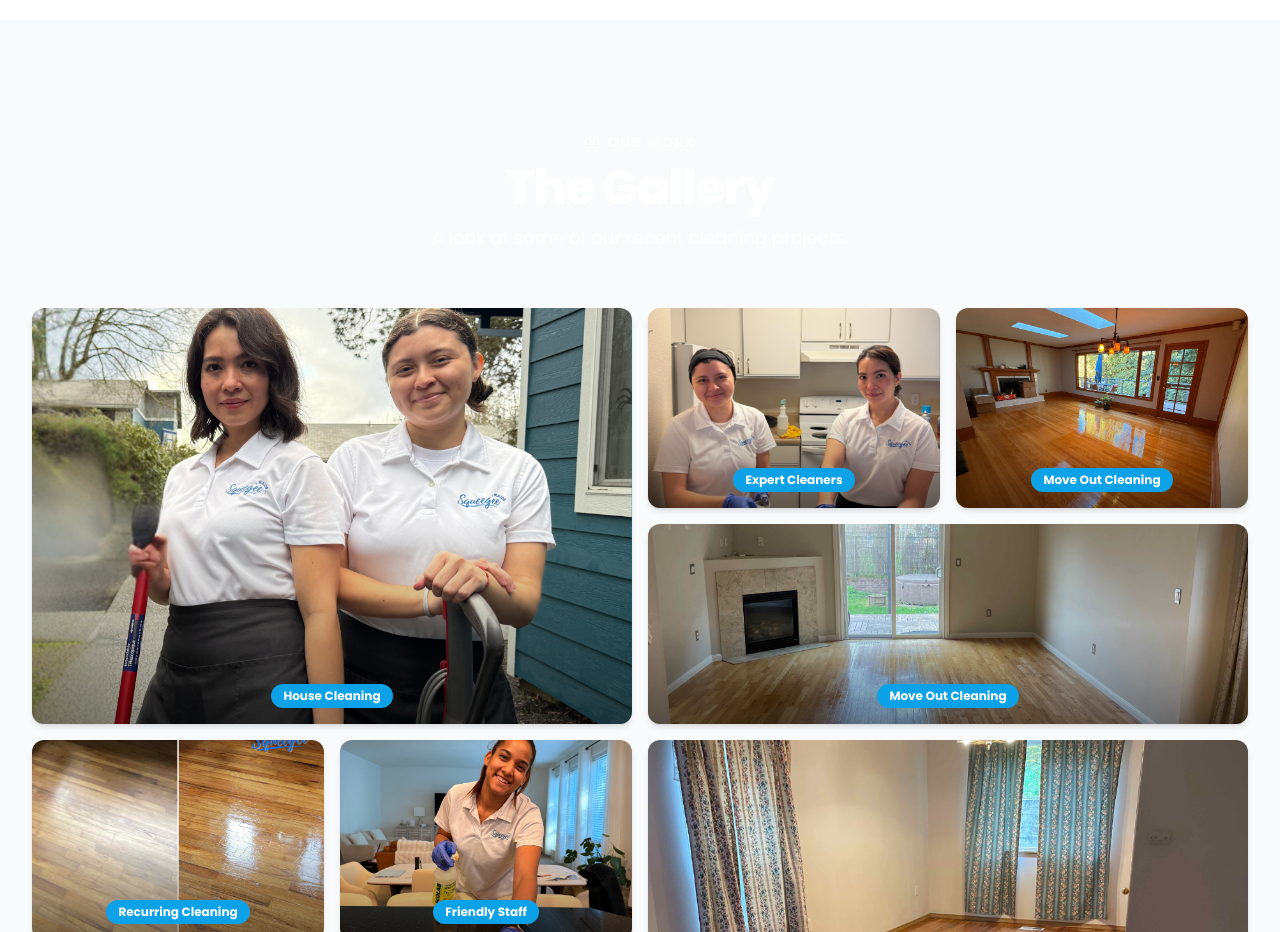
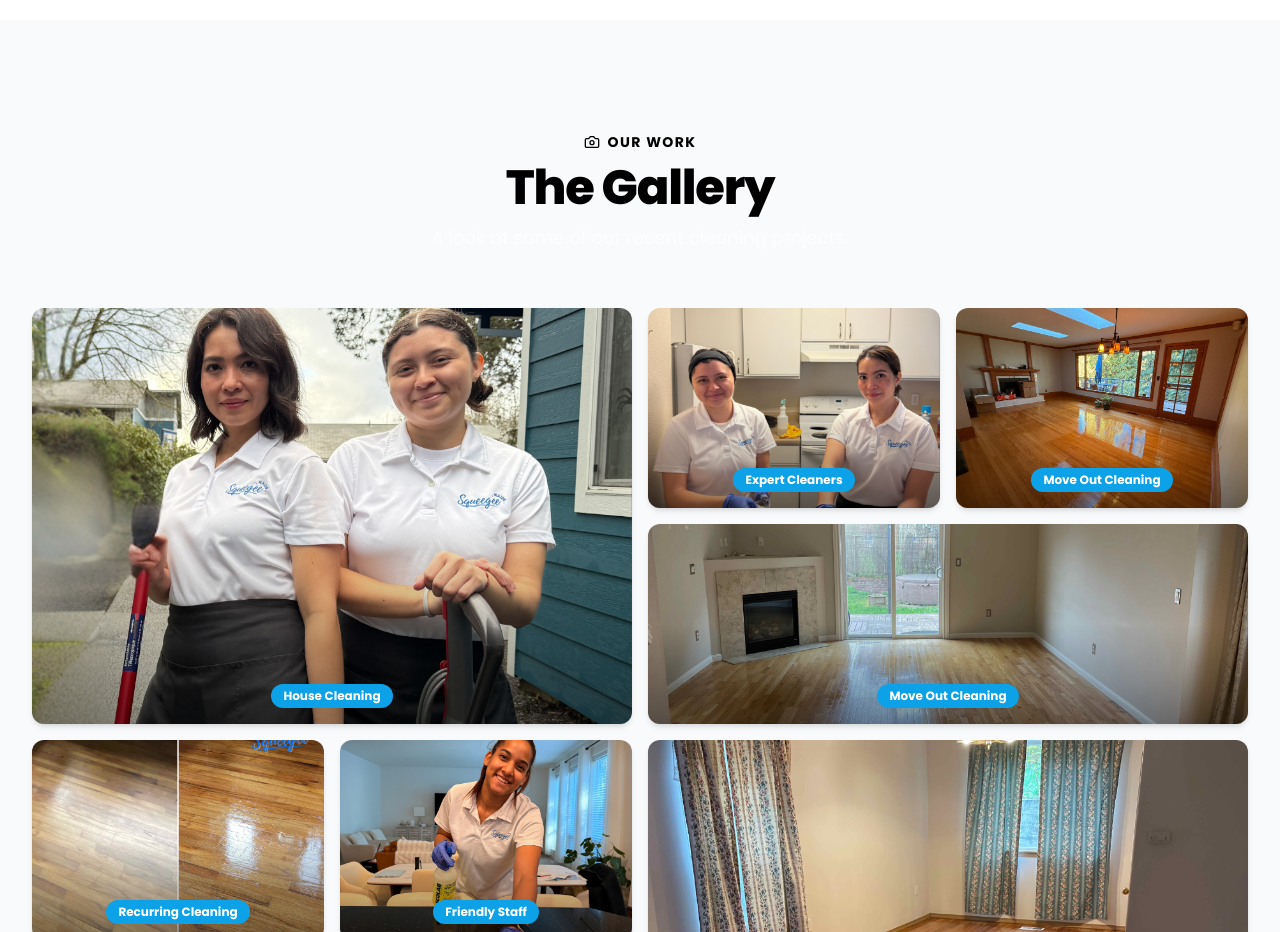
Before and after one commit to squeegee503-cmd/Squeegee-Maids, a React (Vite) app: page / in a window 1280 px wide. Shown: the part 3520-4452 px from the top of the page. Built offline with nearby package versions, Linux system fonts and the light colour scheme; no server answers.

Commit message:
Updated Gallery.tsx

```diff
--- a/src/components/sections/Gallery.tsx
+++ b/src/components/sections/Gallery.tsx
@@ -55,11 +55,11 @@ export function Gallery() {
     <section id="gallery" className="bg-[#f1f5f980] py-20 lg:py-28">
       <div className="max-w-7xl mx-auto px-4 sm:px-6 lg:px-8">
         <div className="text-center mb-14">
-          <div className="inline-flex items-center gap-2 text-white text-sm font-bold uppercase tracking-widest mb-3">
+          <div className="inline-flex items-center gap-2 text-black text-sm font-bold uppercase tracking-widest mb-3">
             <Camera size={16} />
             Our Work
           </div>
-          <h2 className="text-4xl sm:text-5xl font-extrabold text-white tracking-tight mb-3">
+          <h2 className="text-4xl sm:text-5xl font-extrabold text-black tracking-tight mb-3">
             The Gallery
           </h2>
           <p className="text-white/70 text-lg max-w-xl mx-auto">
```
